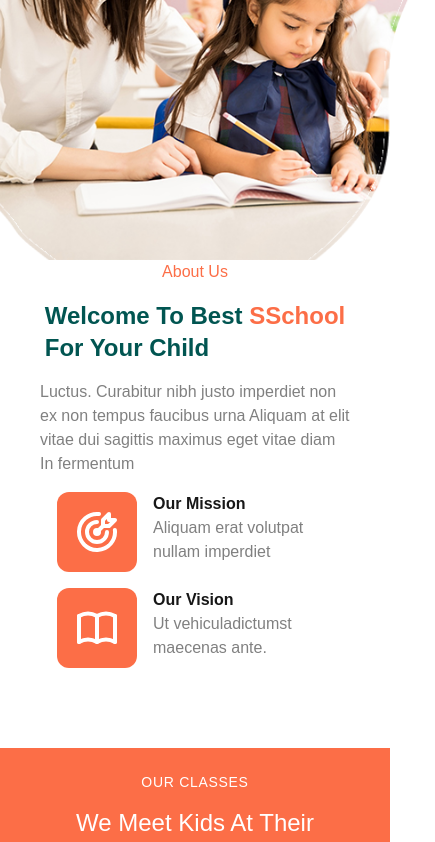
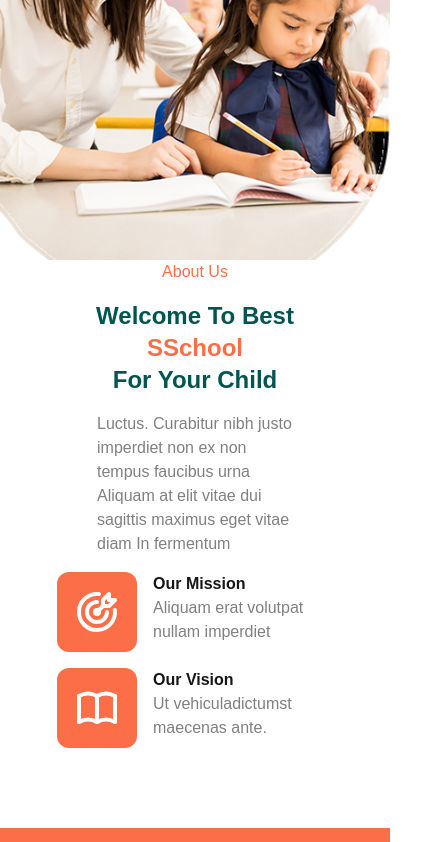
Before and after one commit to nhandzai/Sschool-landing-page, a Next.js app: page / in a window 390 px wide. Shown: the part 1235-2077 px from the top of the page, 435 px wide, since content can reach past the window. Built offline with nearby package versions, Linux system fonts and the light colour scheme.

Commit message:
fix responsive

```diff
--- a/src/app/globals.css
+++ b/src/app/globals.css
@@ -1,4 +1,12 @@
 @import "tailwindcss";
+
+@media (prefers-color-scheme: dark) {
+  :root {
+    --background: #ffffff;
+    --foreground: #171717;
+  }
+}
+
 
 :root {
   --background: #ffffff;
--- a/src/app/page.js
+++ b/src/app/page.js
@@ -5,7 +5,7 @@ import ScrollToTop from "@/component/ScrollToTop";
 
 export default function Home() {
   return (
-    <main className="flex flex-col gap-20 ">
+    <main className="flex flex-col gap-20 overflow-x-hidden">
       <ScrollToTop />
       <BackgroundSlider />
       <AboutUs />
--- a/src/component/AboutUs.js
+++ b/src/component/AboutUs.js
@@ -2,7 +2,7 @@ import { TbTargetArrow, TbBook  } from "react-icons/tb";
 
 export default function AboutUs() {
     return (
-        <section className="flex lg:flex-row flex-col sm:px-16 justify-between items-center ">
+        <section className="flex lg:flex-row flex-col px-16 justify-between items-center ">
             <div className="relative w-120 ">
                 <img
                     src="/images/01.jpg"
@@ -14,9 +14,10 @@ export default function AboutUs() {
             <section className="flex gap-4 justify-center flex-col lg:w-1/2 items-center lg:items-start">
                 <span className="text-4">About Us</span>
 
-                <div className="sm:text-5xl text-2xl  font-bold text-3 flex flex-col">
-                    <span>
-                        Welcome To Best  <span className="text-4">SSchool</span>
+                <div className="sm:text-5xl text-2xl  font-bold text-3 flex flex-col sm:items-start items-center">
+                    <span className="flex flex-col sm:items-start items-center">
+                        Welcome To Best
+                        <span className="text-4">SSchool</span>
                     </span>
                     <span className="sm:text-center">For Your Child</span>
                 </div>
--- a/src/component/ScrollToTop.js
+++ b/src/component/ScrollToTop.js
@@ -30,7 +30,7 @@ export default function ScrollToTop() {
       {isVisible && (
         <div
           onClick={handleScrollToTop}
-          className="h-12 w-12 text-center bg-4 rounded-full fixed z-20 bottom-100 right-4 cursor-pointer hover:bg-3 transition-all duration-300 ease-in-out flex items-center justify-center"
+          className="h-12 w-12 text-center bg-4 rounded-full fixed z-20 bottom-100 right-4  cursor-pointer hover:bg-3 transition-all duration-300 ease-in-out flex items-center justify-center"
         >
           <FaArrowUp className="text-white" title="Scroll to top" />
         </div>
```
